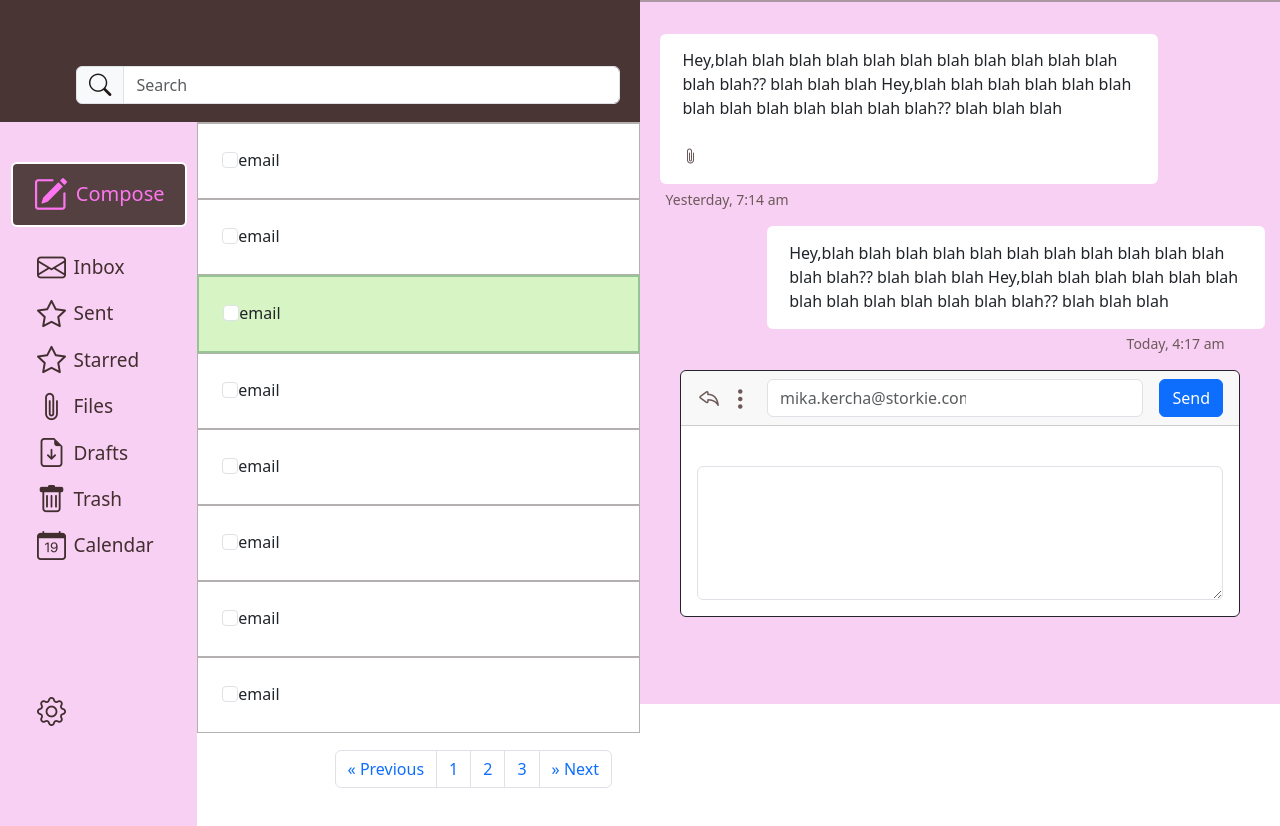
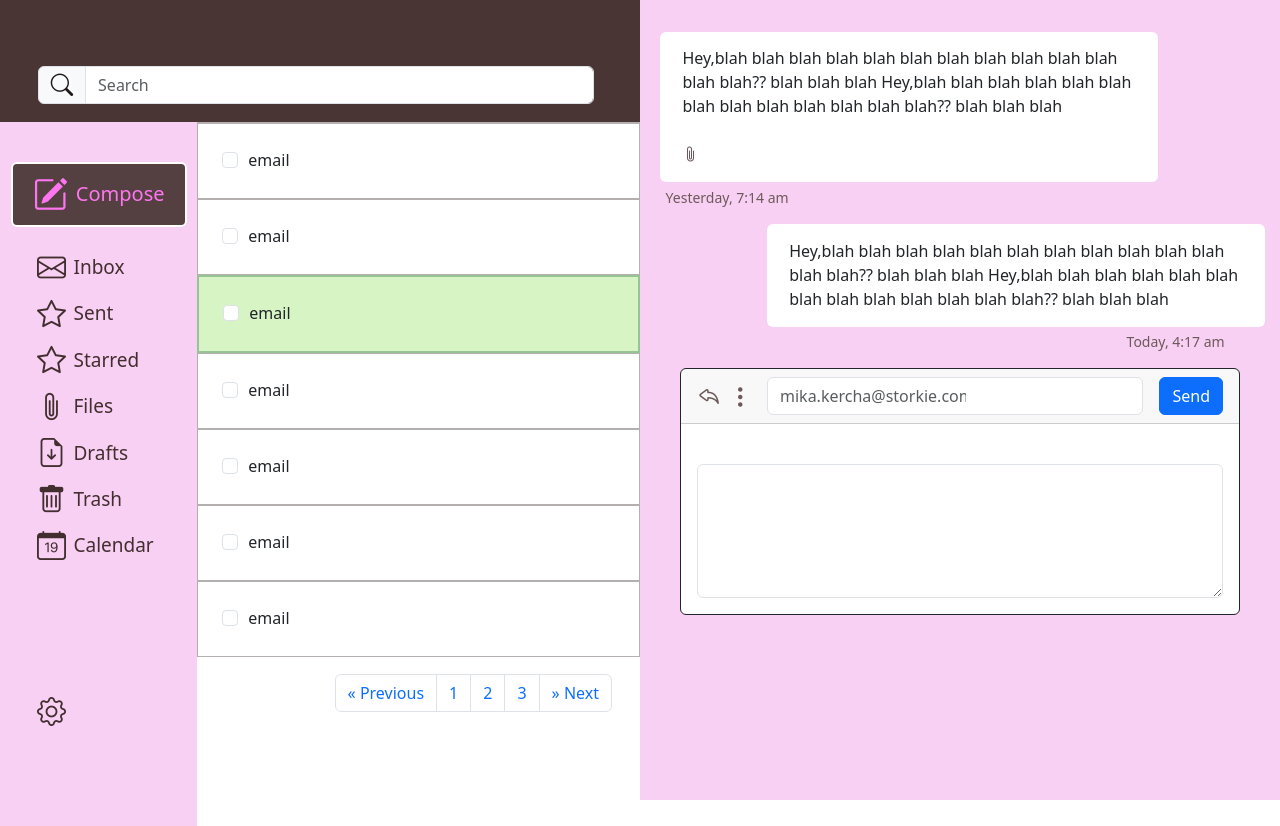
Before and after one commit to bonsaideasea/responsive-email-dnhieu, a plain HTML site: page index.html in a window 1280 px wide. Drawn offline with nearby package versions, Linux system fonts and the light colour scheme.

Commit message:
fixed some search bar errors but now they're finalized

```diff
--- a/index.html
+++ b/index.html
@@ -37,7 +37,7 @@
                     <!-- search bar for md&lg-->
                     <div class="container-fluid">
                         <div id="search-bar">
-                             <div class="col-md-9 col-lg-10 d-none d-md-block mt-5 d-flex justify-content-l">
+                             <div class="col-md-9 col-lg-10 d-none d-md-block mt-5 d-flex">
                             <div class="input-group">
                                 <span id="md-search-icon" class="bi bi-search input-group-text"></span>
                                 <input class="form-control me-2 rounded-right" type="search"
@@ -69,8 +69,8 @@
                                         Inbox</h5>
                                 </div>
                                 <!-- search bar visible only on xL screen-->
-                                <div class="container-fluid d-flex g-0 justify-content-start" id="search-bar">
-                                    <div class="d-none d-md-block mt-5 col-xl">
+                                <div class="container-fluid d-flex g-0 justify-content-center" id="search-bar">
+                                    <div class="d-none d-md-block mt-5 col-xl-11">
                                         <div class="input-group">
                                             <span id="md-search-icon" class="bi bi-search input-group-text"></span>
                                             <input class="form-control me-2 rounded-right" type="search"
@@ -233,12 +233,6 @@
                                         <label class="form-check-label" for="defaultCheck1">email</label>
                                     </div>
                                 </div>
-                                <div class="row p-4 single-email">
-                                    <div class="form-check d-inline-flex">
-                                        <input class="form-check-input" type="checkbox" value="" id="defaultCheck1">
-                                        <label class="form-check-label" for="defaultCheck1">email</label>
-                                    </div>
-                                </div>
                                 <div class="row p-4" id="last-email">
                                     <div class="form-check d-inline-flex">
                                         <input class="form-check-input" type="checkbox" value="" id="defaultCheck1">
@@ -305,7 +299,7 @@
                         <!-- adding the reply section at the bottom of the screen-->
                         <div class="row">
                             <div class="col col-xl-12 d-flex justify-content-center align-self-end">
-                                <div class="card w-100 border-dark mb-3" id="reply">
+                                <div class="card w-100 border-dark" id="reply">
                                     <i class="bi bi-reply position-absolute" id="reply-icon"></i>
                                     <i class="bi bi-three-dots-vertical position-absolute" id="more-icon"></i>
                                     <div class="card-header d-inline-flex col-auto">
--- a/styles.css
+++ b/styles.css
@@ -67,9 +67,17 @@
     background-color: #4A3535;
 }
 
-#search-bar {
-    margin-bottom: 0.6em;
-    margin-left: 4em;
+@media (max-width: 1200px) {
+    #search-bar {
+        margin-bottom: 0.6em;
+        margin-left: 4em;
+    }
+}
+
+@media (min-width: 1200px) {
+    #search-bar {
+        margin-bottom: 0.6em;
+    }
 }
 
 #ss-search-icon {
@@ -101,6 +109,13 @@ h5 {
     height: 88vh;
     background-color: #F8D0F4;
     border-top: 2.5px solid rgba(138, 127, 127, 0.7);
+}
+
+@media (min-width: 1200px){
+    #chat-box {
+        height: 100vh;
+        border-top: 0;
+    }
 }
 
 #lg-list {
@@ -265,3 +280,12 @@ h5 {
 #last-sidenav-icon:hover {
     cursor: pointer;
 }
+
+@media (max-width: 1200px){
+    .form-check {
+        margin-left: 20px;
+    }
+}
+.form-check-label {
+    padding-left: 10px;
+}
```
